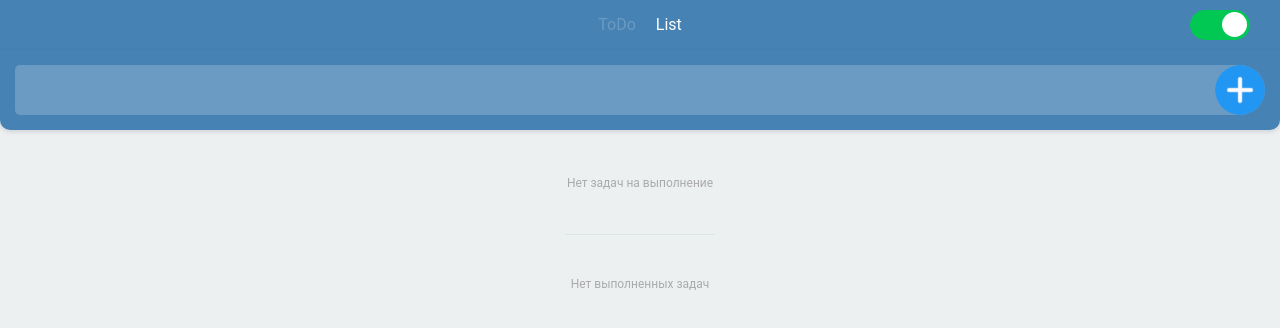
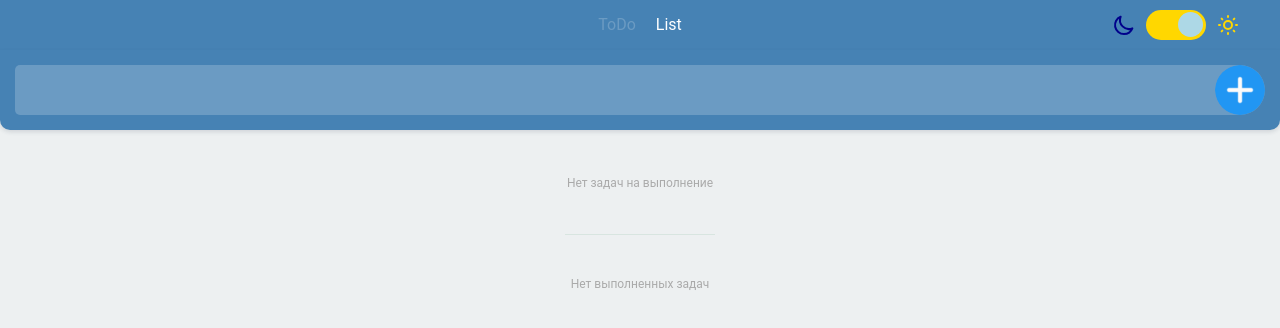
Before and after one commit to alekselo/TodoList, a React (Create React App) app: page / in a window 1280 px wide. Shown: the top 328 px of the page. Built offline with nearby package versions, Linux system fonts and the light colour scheme.

Commit message:
feat: added CustomIcon component

```diff
--- a/package.json
+++ b/package.json
@@ -13,6 +13,7 @@
     "@types/react-dom": "^18.2.4",
     "react": "^18.2.0",
     "react-dom": "^18.2.0",
+    "react-icons": "^4.11.0",
     "react-redux": "^8.0.5",
     "react-router-dom": "^6.11.2",
     "react-scripts": "5.0.1",
--- /dev/null
+++ b/src/components/CustomIcon/CustomIcon,styled.ts
@@ -0,0 +1,8 @@
+import styled from "styled-components";
+
+export const StyledIcon = styled.div<{ color?: string; size?: string }>`
+  display: flex;
+  padding: 10px;
+  color: ${(props) => props.color || 'black'};
+  font-size: ${(props) => props.size || '24px'};
+`;
--- /dev/null
+++ b/src/components/CustomIcon/CustomIcon.component.tsx
@@ -0,0 +1,22 @@
+import { IconBaseProps } from "react-icons";
+import { StyledIcon } from "./CustomIcon,styled";
+
+interface CustomIconProps {
+  icon: React.ReactElement<IconBaseProps>;
+  color?: string;
+  size?: string;
+}
+
+const CustomIcon: React.FC<CustomIconProps> = ({
+  icon,
+  color,
+  size,
+}: CustomIconProps) => {
+  return (
+    <StyledIcon color={color} size={size}>
+      {icon}
+    </StyledIcon>
+  );
+};
+
+export default CustomIcon;
--- a/src/components/Header/Header.component.tsx
+++ b/src/components/Header/Header.component.tsx
@@ -1,4 +1,5 @@
 import { useDispatch, useSelector } from "react-redux";
+import { HiOutlineSun, HiOutlineMoon } from "react-icons/hi";
 import {
   Link,
   Header as H,
@@ -9,6 +10,7 @@ import {
 import { toggleThemeAction } from "../../redux/themeList";
 import { ToggleButton } from "../ToggleButton/ToggleButton.component";
 import { RootState } from "../../store/store";
+import CustomIcon from "../CustomIcon/CustomIcon.component";
 
 export const Header = () => {
   const dispatch = useDispatch();
@@ -27,7 +29,9 @@ export const Header = () => {
           <Link to="/list">List</Link>
         </LinkWrapper>
         <ButtonContainer>
+          <CustomIcon color="darkblue " icon={<HiOutlineMoon />}></CustomIcon>
           <ToggleButton onClick={handleClick} toggled={root} />
+          <CustomIcon color="gold" icon={<HiOutlineSun />}></CustomIcon>
         </ButtonContainer>
       </Container>
     </H>
--- a/src/components/Header/Header.styled.ts
+++ b/src/components/Header/Header.styled.ts
@@ -36,6 +36,8 @@ export const Link = styled(NavLink)`
     }
 `
 export const ButtonContainer = styled.div`
+    display: flex;
+    align-items: center;
     position: absolute;
     right: 30px;
 `;
--- a/src/components/ToggleButton/ToggleButton.styles.ts
+++ b/src/components/ToggleButton/ToggleButton.styles.ts
@@ -20,7 +20,7 @@ export const ToggleSpan = styled.span`
   left: 0;
   right: 0;
   bottom: 0;
-  background: #2c3e50;
+  background: darkblue;
   transition: 0.3s;
   border-radius: 30px;
 
@@ -31,13 +31,13 @@ export const ToggleSpan = styled.span`
     width: 25px;
     left: 3px;
     bottom: 2.6px;
-    background-color: #fff;
+    background-color: lightblue;
     border-radius: 50%;
     transition: 0.3s;
 }
 
 ${ToggleInput}:checked + & {
-  background-color: #00c853;
+  background-color: gold;
 
   &:before {
     transform: translateX(29px);
```
Also changed, not shown: 1 other file (tests, documents, lock files or other folders).
